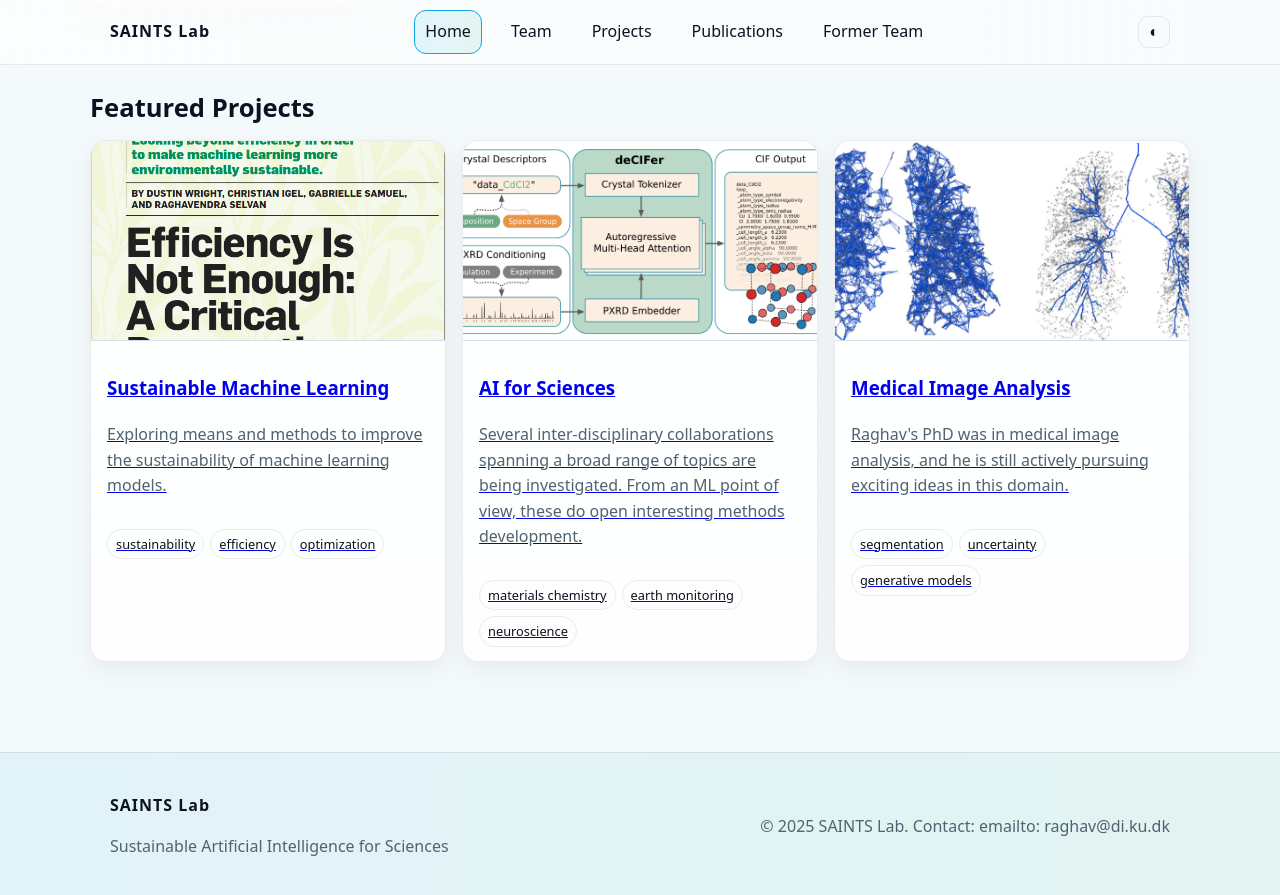
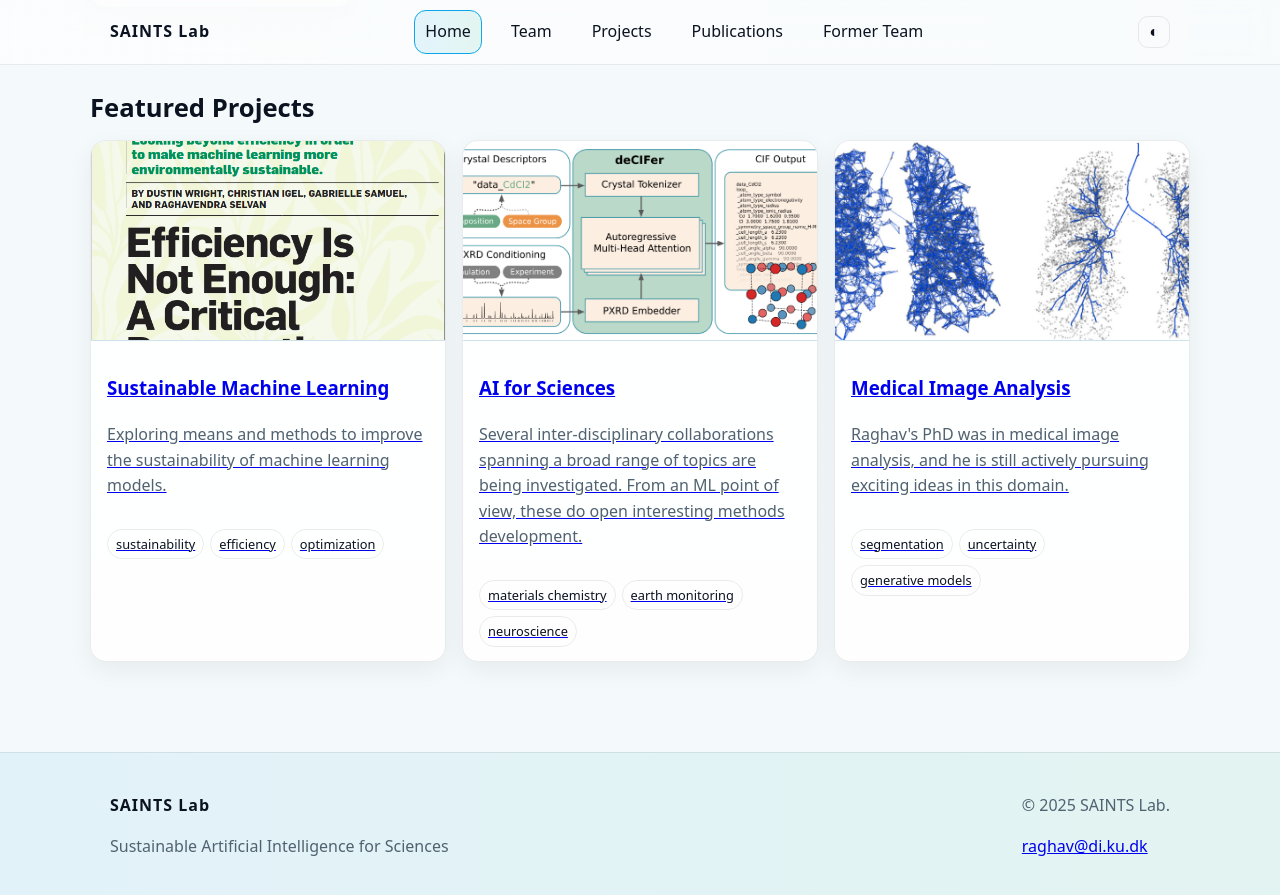
Before and after one commit to saintslab/saintslab.github.io, a Jekyll site: the page built from index.html, in a window 1280 px wide and 900 px high, scrolled down 1414 px. Shown: the top 895 px of the window. Built offline with Jekyll 4.4.1, drawn with Linux system fonts in a browser that asks for light colours.

Commit message:
Update footer

```diff
--- a/_includes/footer.html
+++ b/_includes/footer.html
@@ -5,7 +5,10 @@
       <p class="muted">Sustainable Artificial Intelligence for Sciences</p>
     </div>
     <div class="right">
-      <p class="muted">© <span id="year"></span> {{ site.title }}. Contact: emailto: raghav@di.ku.dk</p>
+      <p class="muted">© <span id="year"></span> {{ site.title }}.</p>
+      <p>
+      <a href="mailto:raghav@di.ku.dk?subject=SAINTS%20Lab%20inquiry" aria-label="Email SAINTS Lab">raghav@di.ku.dk</a>
+      </p>
     </div>
   </div>
 </footer>
```
